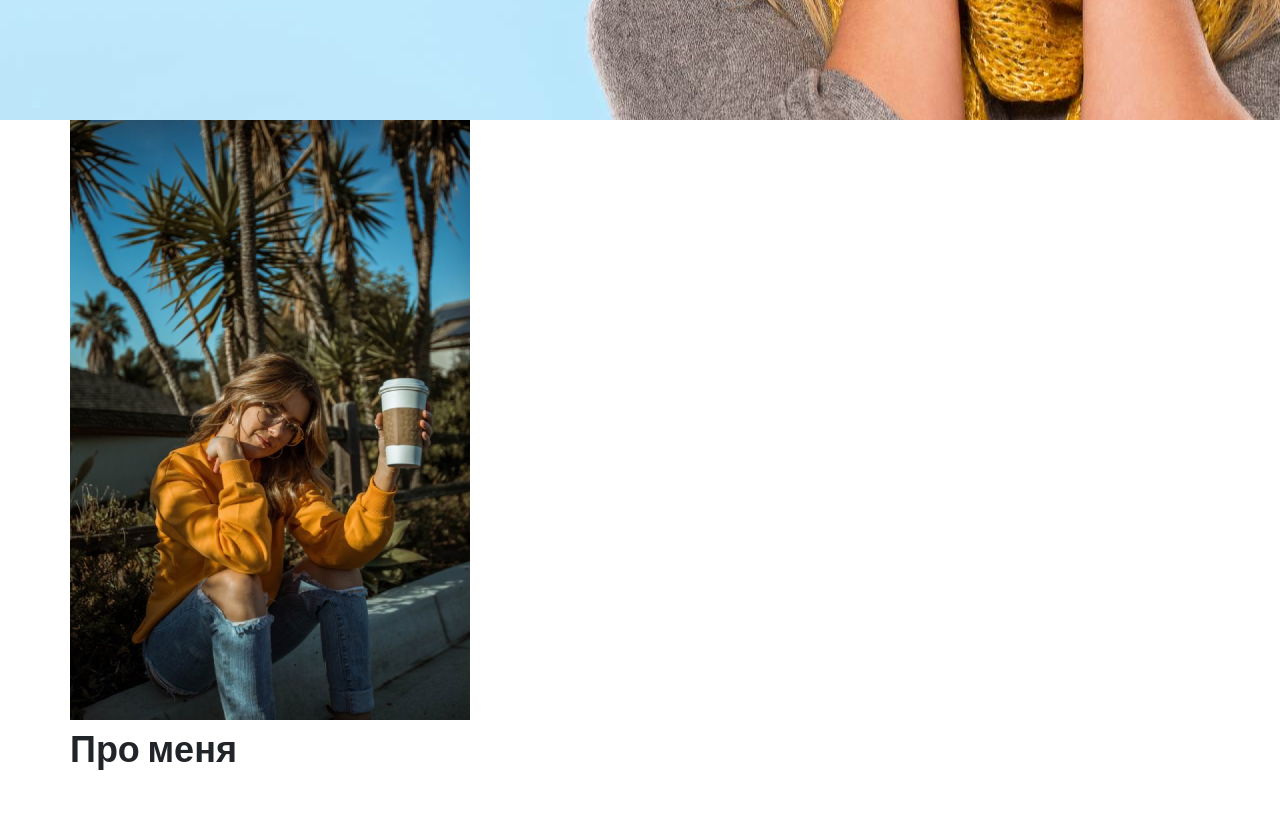
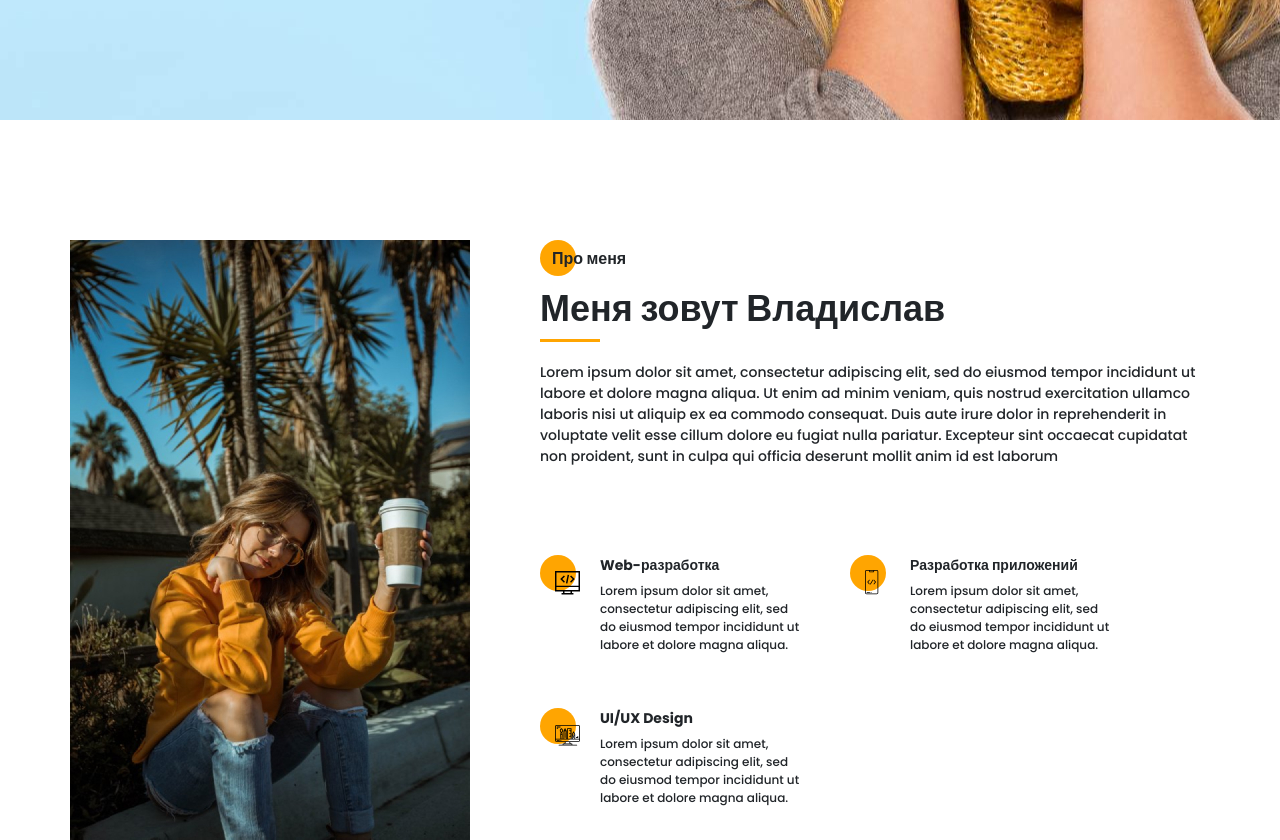
Before and after one commit to Vladeek/portfolio_layout, a website: page src/index.html in a window 1280 px wide. Shown: the part 680-1520 px from the top of the page. Before the commit the page ends 1460 px from the top, so only its background shows below. Drawn offline with nearby package versions, Linux system fonts and the light colour scheme; files that its build step writes are made by us from their sources; files whose address does not match are found by name.

Commit message:
add about block

```diff
--- a/src/index.html
+++ b/src/index.html
@@ -150,8 +150,65 @@
    </section>
    <section class="about">
       <div class="container">
-         <img src="./img/main_photo.jpg" alt="photo">
-         <div class="title">Про меня</div>
+         <div class="about__wrapper">
+            <div class="about__photo">
+               <img src="img/main_photo.jpg" alt="photo">
+            </div>
+            <div class="about__descr">
+               <h2 class="title title__fz16 about__title">Про меня</h2>
+               <div class="title title__fz36 about__subtitle">Меня зовут Владислав</div>
+               <div class="divider"></div>
+               <p class="about__text">Lorem ipsum dolor sit amet, consectetur adipiscing elit, sed do eiusmod tempor
+                  incididunt ut labore et dolore magna aliqua. Ut enim ad minim veniam, quis nostrud exercitation
+                  ullamco laboris nisi ut aliquip ex ea commodo consequat. Duis aute irure dolor in reprehenderit in
+                  voluptate velit esse cillum dolore eu fugiat nulla pariatur. Excepteur sint occaecat cupidatat non
+                  proident, sunt in culpa qui officia deserunt mollit anim id est laborum</p>
+            </div>
+            <div class="about__skills">
+               <div class="about__skills-item">
+                  <div class="about__skills-circle">
+                     <img src="icons/about_me/web_development.svg" alt="web-dev">
+                  </div>
+                  <div>
+                     <div class="title title__fz14">
+                        Web-разработка
+                     </div>
+                     <div class="about__skills-text">
+                        Lorem ipsum dolor sit amet, consectetur adipiscing elit, sed do eiusmod tempor incididunt ut
+                        labore et dolore magna aliqua.
+                     </div>
+                  </div>
+               </div>
+               <div class="about__skills-item">
+                  <div class="about__skills-circle">
+                     <img src="icons/about_me/mobile_dev.svg" alt="mobile-dev">
+                  </div>
+                  <div>
+                     <div class="title title__fz14">
+                        Разработка приложений
+                     </div>
+                     <div class="about__skills-text">
+                        Lorem ipsum dolor sit amet, consectetur adipiscing elit, sed do eiusmod tempor incididunt ut
+                        labore et dolore magna aliqua.
+                     </div>
+                  </div>
+               </div>
+               <div class="about__skills-item">
+                  <div class="about__skills-circle">
+                     <img src="icons/about_me/design.svg" alt="design">
+                  </div>
+                  <div>
+                     <div class="title title__fz14">
+                        UI/UX Design
+                     </div>
+                     <div class="about__skills-text">
+                        Lorem ipsum dolor sit amet, consectetur adipiscing elit, sed do eiusmod tempor incididunt ut
+                        labore et dolore magna aliqua.
+                     </div>
+                  </div>
+               </div>
+            </div>
+         </div>
       </div>
    </section>
    <script src="js/script.js"></script>
--- a/src/sass/blocks/_about.sass
+++ b/src/sass/blocks/_about.sass
@@ -0,0 +1,51 @@
+.about
+   padding-top: 120px
+   &__wrapper
+      display: grid
+      grid-template-columns: 400px 670px
+      grid-template-rows: minmax(245px, auto) minmax(255px, auto)
+      grid-auto-rows: minmax(245px, auto)
+      column-gap: 70px
+      row-gap: 40px
+
+   &__photo
+      grid-row: 1/3
+      img
+         width: 100%
+
+   &__descr
+      padding-top: 6px
+      .divider
+         margin-top: 0
+
+   &__title
+      position: relative
+      padding: 1px 0 0 12px
+      @include before_circle
+
+   &__text
+      margin-top: 20px
+      font-size: 14px
+      line-height: 21px
+
+   &__skills
+      display: grid
+      grid-template: repeat(2, minmax(115px, auto)) / repeat(2, 260px)
+      grid-auto-rows: 1fr
+      column-gap: 50px
+      row-gap: 20px
+      &-item
+         display: grid
+         grid-template-columns: 40px 200px
+         column-gap: 20px
+      &-circle
+         position: relative
+         padding: 15px 0 0 15px
+         @include before_circle
+         &:before
+            top: 0
+
+      &-text
+         margin-top: 6px
+         font-size: 12px
+         line-height: 18px
--- a/src/sass/blocks/_title.sass
+++ b/src/sass/blocks/_title.sass
@@ -8,5 +8,7 @@
    &__fz16
       font-size: 16px
       line-height: 24px
+   &__fz36
+      font-size: 36px
    &__fz48
       font-size: 48px
--- a/src/sass/style.sass
+++ b/src/sass/style.sass
@@ -5,13 +5,6 @@
 //base
 @import 'base/variables'
 @import 'base/mixins'
-//blocks
-@import 'blocks/sidepanel'
-@import 'blocks/promo'
-@import 'blocks/title'
-@import 'blocks/menu'
-@import 'blocks/about'
-@import 'blocks/button'
 
 *
    font-family: 'Poppins', sans-serif
@@ -21,3 +14,17 @@
 .container
    width: 1140px
    margin: 0 auto
+
+.divider
+   width: 60px
+   height: 3px
+   background-color: $main-color
+   margin-top: 25px
+
+//blocks
+@import 'blocks/sidepanel'
+@import 'blocks/promo'
+@import 'blocks/title'
+@import 'blocks/menu'
+@import 'blocks/about'
+@import 'blocks/button'
```
Also changed, not shown: dist/css/style.min.css, dist/index.html.
